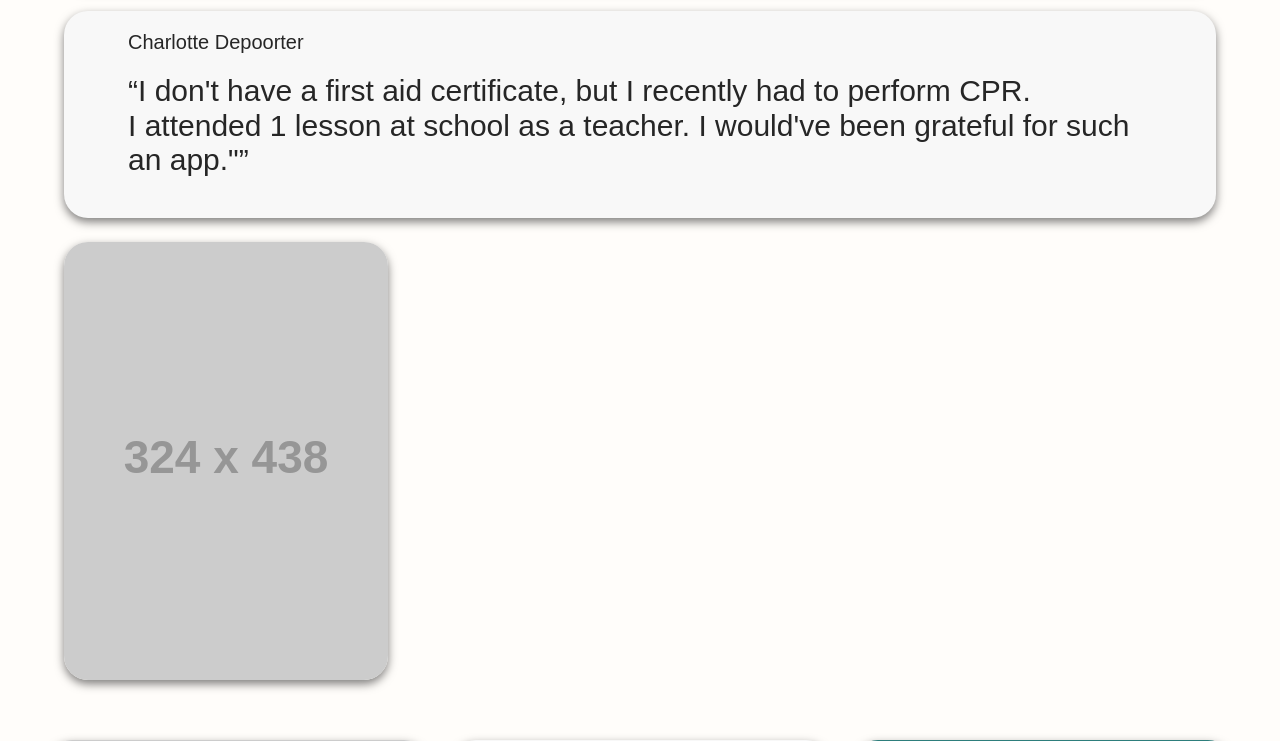
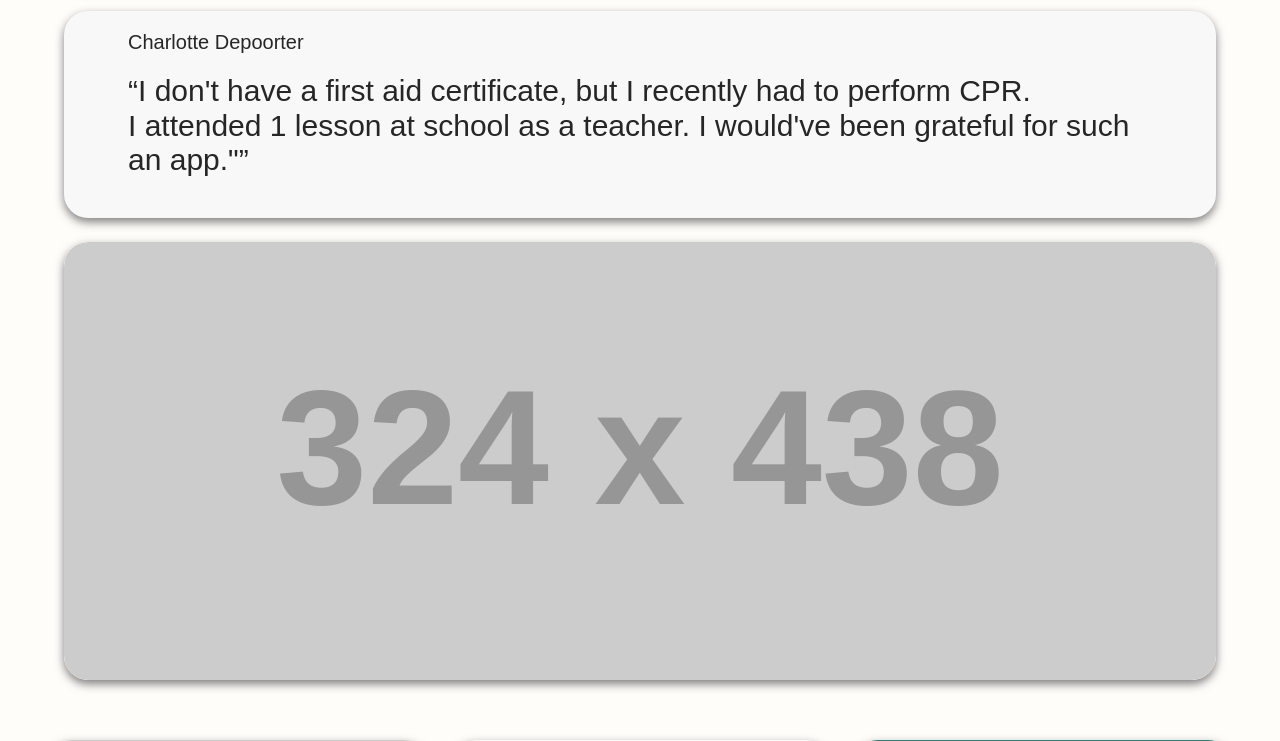
Before and after one commit to yoyoplayer12/pulsaid, a PHP site: page /en/index.html in a window 1280 px wide. Shown: the part 1588-2329 px from the top of the page. Run offline with PHP 8.4, Linux system fonts and the light colour scheme; grey boxes labelled with a size stand in for pictures from a placeholder-image service; some libraries are stand-ins or nearby versions; some web fonts are replaced.

Commit message:
Fix: section 1 img

```diff
--- a/assets/css/style.css
+++ b/assets/css/style.css
@@ -945,15 +945,19 @@ a.no-underline:hover{
         margin-right: auto;
         margin-bottom: 40px;
     }
-
     .section-1 .block5{
         height: 438px;
-        width: 324px;
+        width: 90vw;
         grid-column: 1;
         grid-row: 5;
+        overflow: hidden;
     }
     .section-1 .block5img{
         border-radius: 24px;
+        width: 100%;
+        height: 100%;
+        object-fit: cover;
+        object-position: center;
     }
 
 
```
